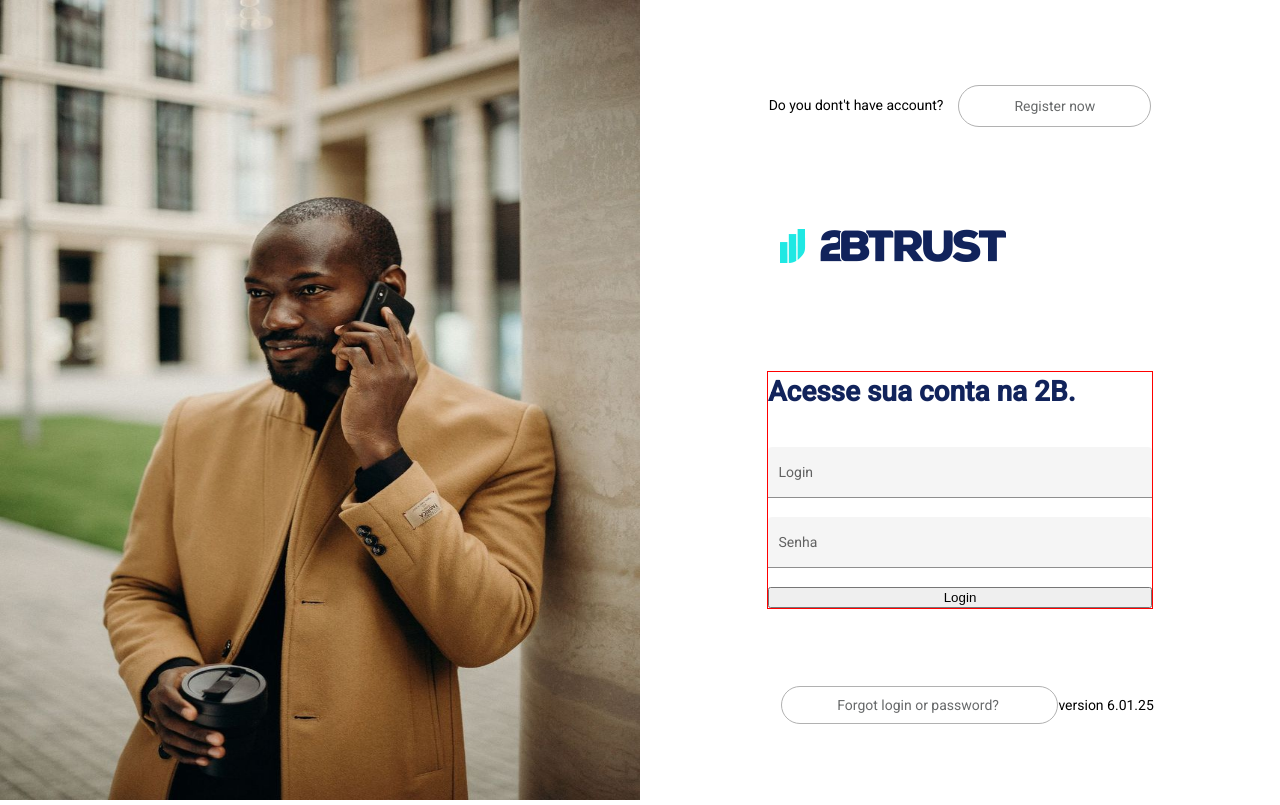
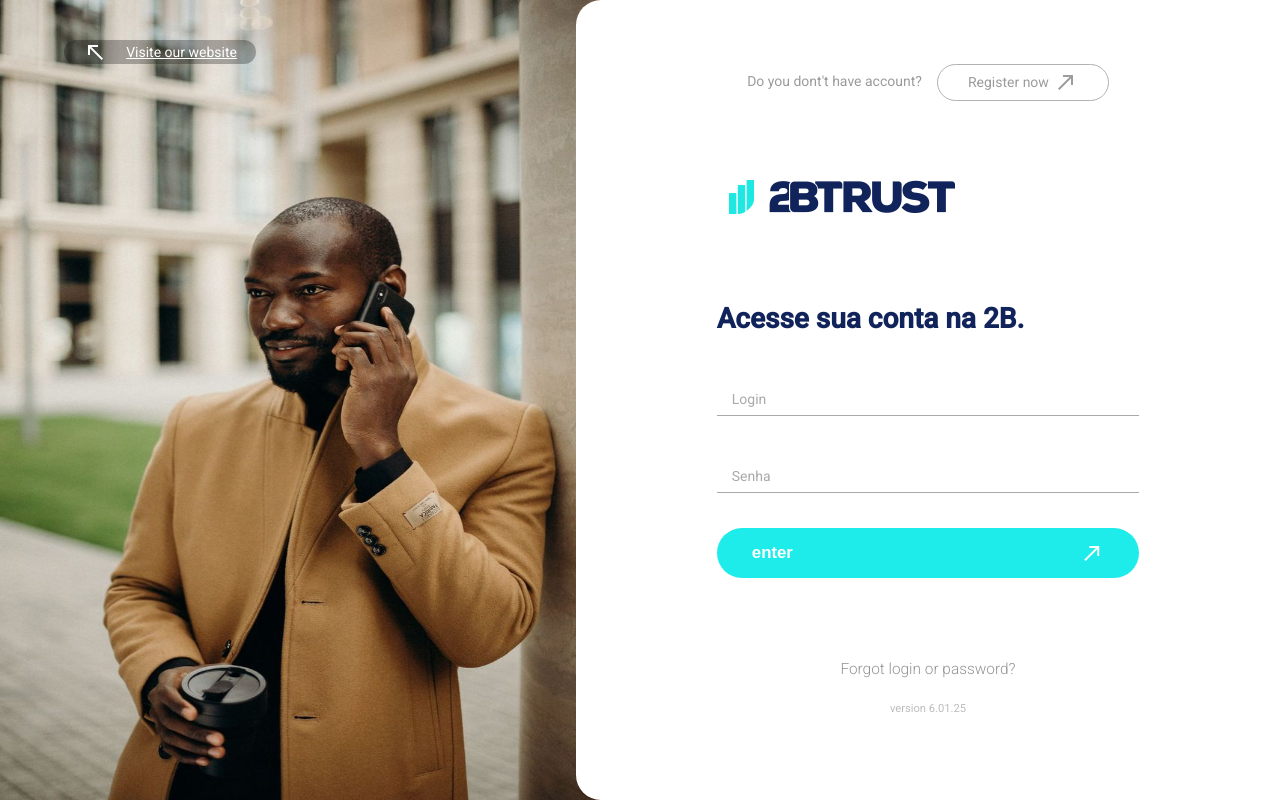
Before and after one commit to PedroTrudes/angular-plataforma-2b, an Angular app: page / in a window 1280 px wide. Built offline with nearby package versions, Linux system fonts and the light colour scheme.

Commit message:
tela de login descktop -- ok

```diff
--- a/src/app/components/form/login/login.component.css
+++ b/src/app/components/form/login/login.component.css
@@ -1,32 +1,52 @@
-  /* .example-form {
-    min-width: 150px;
-    max-width: 500px;
-    width: 100%;
-  }
-*/
-.example-full-width {
-    width: 100%;
-    background-color: transparent;
-}
+
 .container__login{
   display: flex;
   width: 100%;
   height: 100vh;
+  position: relative;
 }
 
 .container__login--img{
   width: 50%;
+  position: relative;
+}
+
+.login--img--mobile{
+  display: none;
+}
+.login--img--link {
+  color: #fff;
+  width: 30%;
+  display: flex;
+  border-radius: 50px;
+  align-items: center;
+  justify-content: space-evenly;
+  position: absolute;
+  z-index: 15;
+  left: 10%;
+  top: 5%;
+  background-color: rgba(0, 0, 0, 0.281)
+}
+.login--img--link a{
+  color: #fff;
 
 }
+
 .container__login--img img{
   width: 100%;
   height: 100vh;
 }
 .container__login--form{
+  position: absolute;
+  right: 0;
+  height: 100vh;
+  border-top-left-radius: 25px;
+  border-bottom-left-radius: 25px;
+  background-color: #fff;
   display: flex;
   flex-direction: column;
   align-items: center;
-  width: 50%;
+  width: 55%;
   justify-content: space-evenly;
 }
 .container__login--link{
@@ -34,19 +54,27 @@
   align-items: center;
   justify-content: center;
   width: 100%;
+  color: rgb(155, 155, 155);
+}
 
+.login--link{
+  display: flex;
+  align-items: center;
+  height: 15px;
+  margin-left: 15px;
+  border: 1px solid rgb(177, 177, 177);
+  border-radius: 50px;
+  padding: 10px 30px;
+  text-decoration: none;
+  color: rgb(155, 155, 155);
+}
+
+.login--link i {
+  margin-left: 5px;
 }
 
 .container__login p{
   padding-top: 10px;
-}
-.container__login a{
-  margin-left: 15px;
-  border: 1px solid rgb(177, 177, 177);
-  border-radius: 50px;
-  padding: 10px 55px;
-  text-decoration: none;
-  color: rgb(104, 106, 107);
 }
 
 .container__login--logo{
@@ -54,7 +82,6 @@
 }
 
 .container__login--formulario{
-  border: 1px solid red;
   width: 60%;
 }
 
@@ -68,3 +95,86 @@
   display: flex;
   flex-direction: column;
 }
+.form__input--login{
+  display: flex;
+  flex-direction: column;
+  position: relative;
+  margin-bottom: 35px;
+
+}
+
+.botao--login{
+  border: none;
+  height: 35px;
+  border-radius: 45px;
+  display: flex;
+  align-items: center;
+  justify-content: space-between;
+  padding: 25px 35px;
+  background-color: #1DECEA;
+  color: #fff;
+  font-size: 1.2em;
+  font-weight: bold;
+  transition: all 0.8s ease-in-out;
+}
+.botao--login:hover{
+  background-color: #11235B;
+}
+
+.form__input--login input{
+  display: block;
+  outline: none;
+  padding: 10px 25px;
+  border: none;
+  border-bottom: 1px solid rgb(170, 169, 169)!important;
+  font-size: 1.3em;
+  color: #11235B;
+  font-weight: bold;
+
+}
+.form__input--login label{
+  position: absolute;
+  top: 0;
+  left: 15px;
+  pointer-events: none;
+  color: rgb(170, 169, 169);
+  transform: translateY(15px);
+  transition: all 400ms ease-in-out;
+
+}
+
+.form__input--login input:focus, .form__input--login input:valid{
+  border-bottom-color:  #1DECEA!important;
+}
+
+.form__input--login input:valid + label,
+.form__input--login input:focus + label{
+  color: #1DECEA;
+  font-size: 0.8em;
+  font-weight: bold;
+  transform: translateY(-20px);
+}
+
+
+.container__login--secund--link{
+  height: 100px;
+  display: flex;
+  text-align: center;
+  flex-direction: column;
+  align-items: center;
+  justify-content: space-evenly;
+}
+
+.container__login--secund--link a{
+  text-decoration: none;
+  font-size: 1.1em;
+  font-weight: 100;
+  color: rgb(148, 148, 148);
+
+
+}
+
+.container__login--secund--link span{
+  font-size: 0.8em;
+  color: rgb(190, 189, 189);
+}
--- a/src/app/components/form/login/login.component.html
+++ b/src/app/components/form/login/login.component.html
@@ -1,31 +1,50 @@
 <div class="container__login">
   <div class="container__login--img">
-    <img src="../../../../assets/login/login--descktop.jpeg" alt="imagens da tela de login" />
+    <img
+      src="../../../../assets/login/login--descktop.jpeg"
+      alt="imagem de um homem no telefone"
+      class="login--img--descktop"
+      />
+    <img src="../../../../assets/login/login--mobile.jpeg" class="login--img--mobile" alt="imagem de predios">
+    <div class="login--img--link">
+      <i class="material-icons">
+        north_west
+      </i>
+      <a href="#">Visite our website</a>
+    </div>
   </div>
 
   <div class="container__login--form">
     <div class="container__login--link">
       <p>Do you dont't have account?</p>
-      <a href="#">Register now</a>
+      <a href="#" class="login--link"
+        >Register now
+        <i class="material-icons"> north_east </i>
+      </a>
     </div>
     <div class="container__login--logo">
-      <img src="../../../../assets/logos/2btrust-dark-logo.png" alt="logo da 2btrust" />
+      <img
+        src="../../../../assets/logos/2btrust-dark-logo.png"
+        alt="logo da 2btrust"
+      />
     </div>
     <div class="container__login--formulario">
       <p class="login--p">Acesse sua conta na 2B.</p>
 
       <form class="login--form">
-        <mat-form-field  appearance="fill">
-          <mat-label>Login</mat-label>
-          <input class="input--log" matInput />
-        </mat-form-field>
+        <div class="form__input--login">
+          <input type="text" class="login--input" required />
+          <label for="" class="login--label">Login</label>
+        </div>
+        <div class="form__input--login">
+          <input type="password" class="login--input" required />
+          <label for="" class="login--label">Senha</label>
+        </div>
+        <button class="botao--login">
+          enter
 
-        <mat-form-field  class="example-full-width" appearance="fill">
-          <mat-label class="mat--label">Senha</mat-label>
-          <input class="input--log" type="password" matInput />
-        </mat-form-field>
-
-        <button>Login</button>
+          <i class="material-icons"> north_east </i>
+        </button>
       </form>
     </div>
     <div class="container__login--secund--link">
@@ -35,3 +54,13 @@
     </div>
   </div>
 </div>
+
+<!-- <mat-form-field  appearance="fill">
+          <mat-label>Login</mat-label>
+          <input class="input--log" matInput />
+        </mat-form-field>
+
+        <mat-form-field  class="example-full-width" appearance="fill">
+          <mat-label class="mat--label">Senha</mat-label>
+          <input class="input--log" type="password" matInput />
+        </mat-form-field> -->
```
